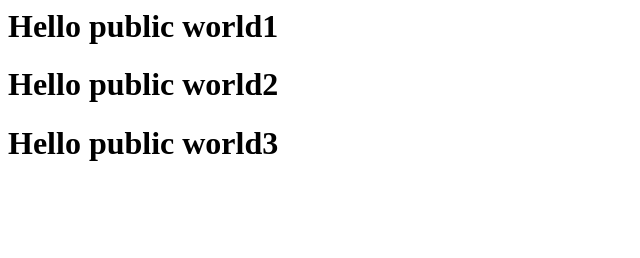
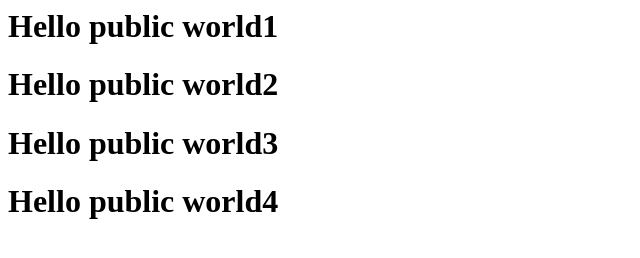
Before and after one commit to binitkumar26/github-command-repo, a plain HTML site: page index.html in a window 1280 px wide. Shown: the whole page, without its empty margins (0-640 px from the left). Drawn offline with Linux system fonts and the light colour scheme.

Commit message:
3 commit

```diff
--- a/index.html
+++ b/index.html
@@ -9,5 +9,6 @@
     <h1>Hello public world1</h1>
     <h1>Hello public world2</h1>
     <h1>Hello public world3</h1>
+    <h1>Hello public world4</h1>
 </body>
 </html>
```
